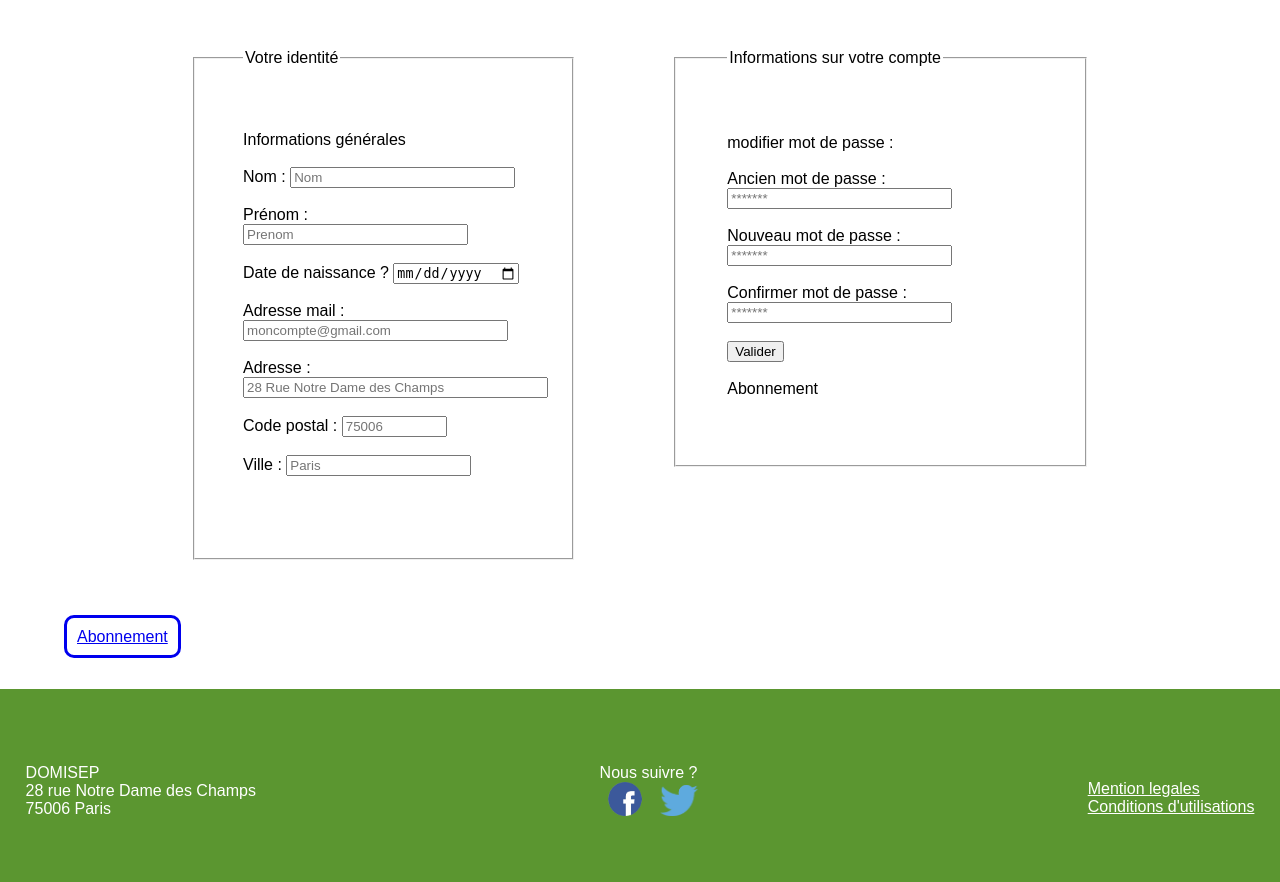
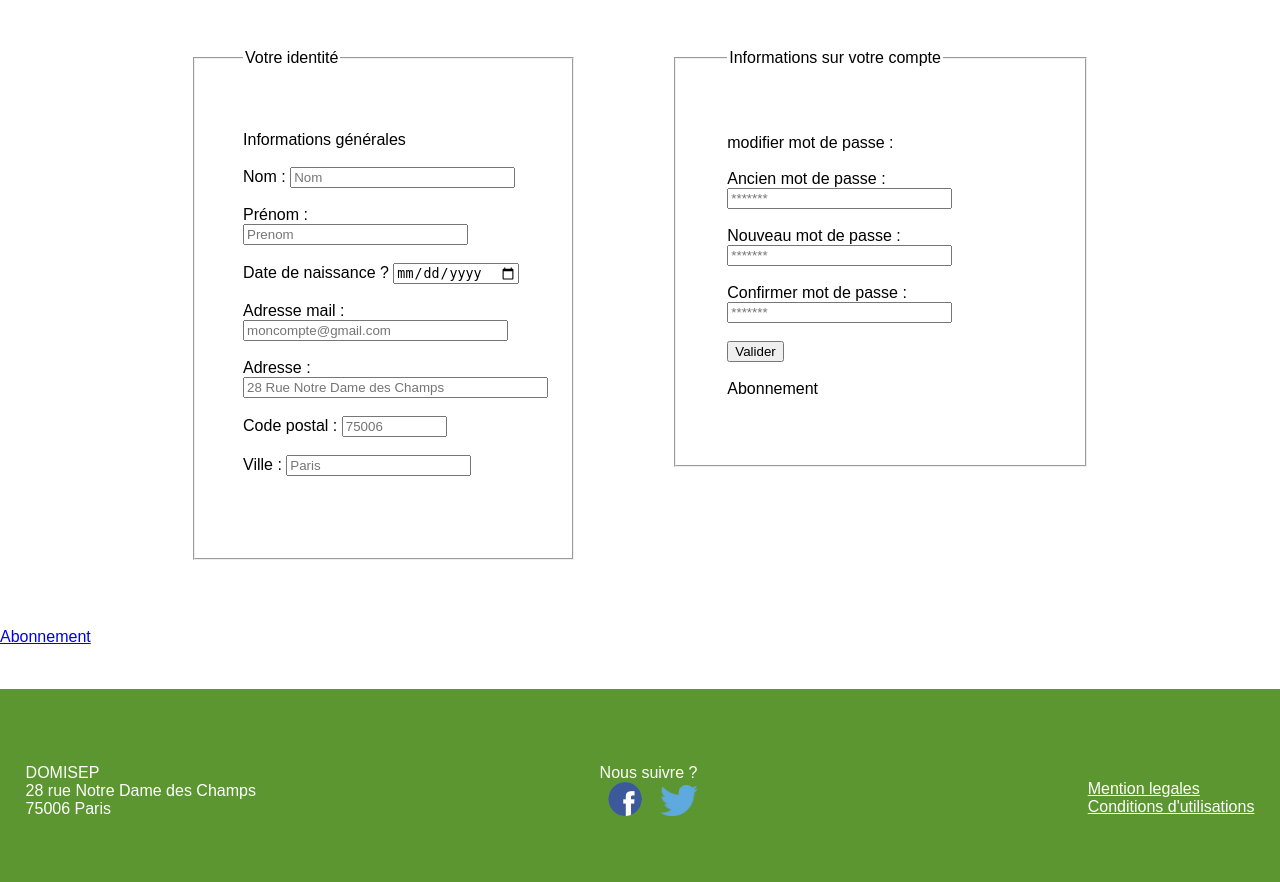
Before and after one commit to Gregdd/Wisd-Home, a PHP site: page /Profil.php in a window 1280 px wide. Shown: the part 319-1201 px from the top of the page. Run offline with PHP 8.4, Linux system fonts and the light colour scheme; some libraries are stand-ins or nearby versions.

Commit message:
Update Profil.php

```diff
--- a/Profil.php
+++ b/Profil.php
@@ -58,7 +58,7 @@
     </form>
 </div>
     </br>
-    <a href="Abonnement.php" title="Abonnement" target="_blank" class="Abonnement2">Abonnement</a>
+    <a href="Abonnement.php" title="Abonnement" target="_blank">Abonnement</a>
     </br></br>
 
 
```
